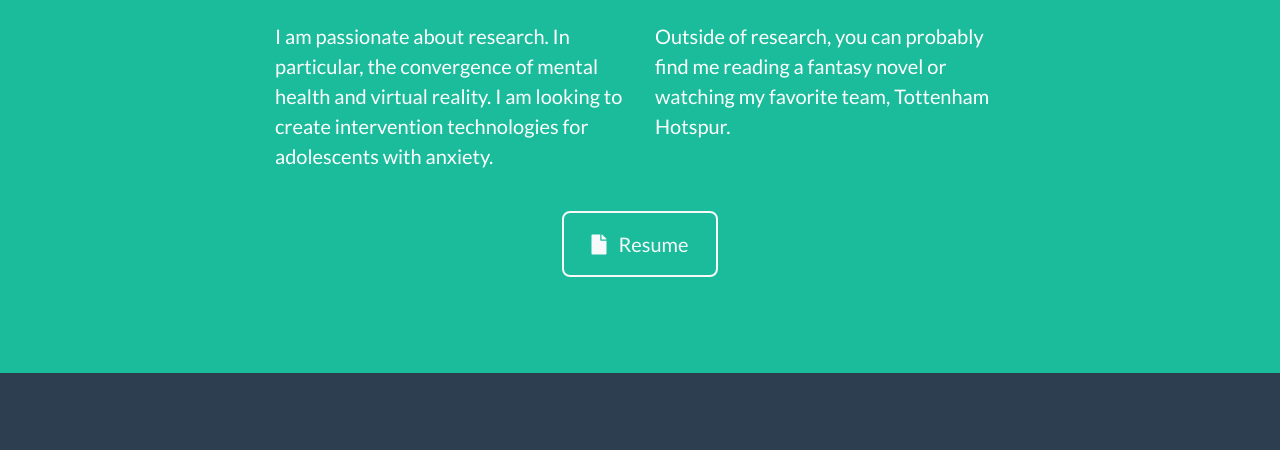
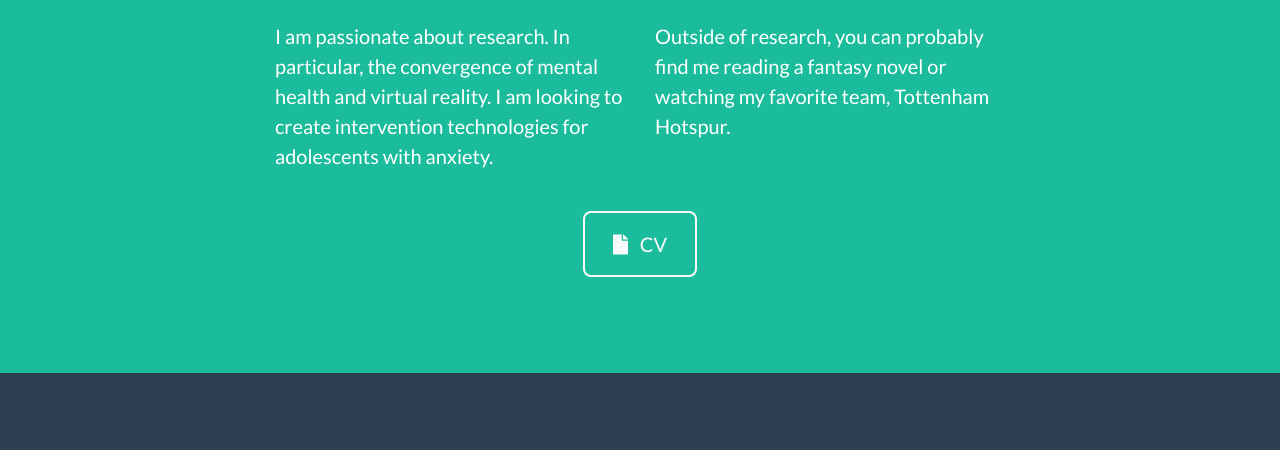
Before and after one commit to ethanlosborne/ethanlosborne.github.io, a website with bundled scripts: page index.html in a window 1280 px wide. Shown: the part 1748-2198 px from the top of the page. Built offline with nearby package versions, Linux system fonts and the light colour scheme.

Commit message:
Added CV

```diff
--- a/index.html
+++ b/index.html
@@ -152,9 +152,9 @@
 
       <!-- About Section Button -->
       <div class="text-center mt-4">
-        <a class="btn btn-xl btn-outline-light" href="img/Ethan_Osborne_Resume.pdf" target="_blank">
+        <a class="btn btn-xl btn-outline-light" href="img/Ethan_Osborne_CV.pdf" target="_blank">
           <i class="fas fa-file mr-2"></i>
-          Resume
+          CV
         </a>
       </div>
 
```
